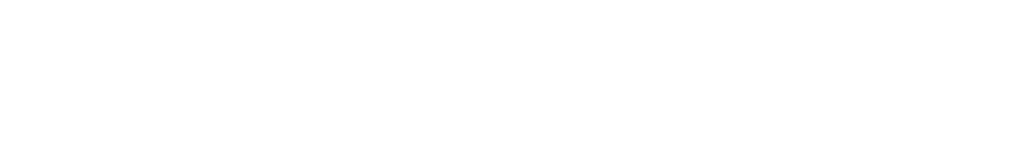
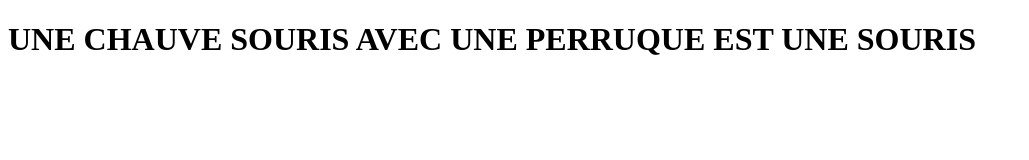
Before and after one commit to blandoeuf/cmw, a plain HTML site: page index.html in a window 1280 px wide. Shown: the whole page, without its empty margins (0-1029 px from the left). Drawn offline with Linux system fonts and the light colour scheme.

Commit message:
icommitforupdateonindex

```diff
--- a/index.html
+++ b/index.html
@@ -7,6 +7,6 @@
     <title>CMW</title>
 </head>
 <body>
-
+    <h1>UNE CHAUVE SOURIS AVEC UNE PERRUQUE EST UNE SOURIS</h1>
 </body>
 </html>
```
